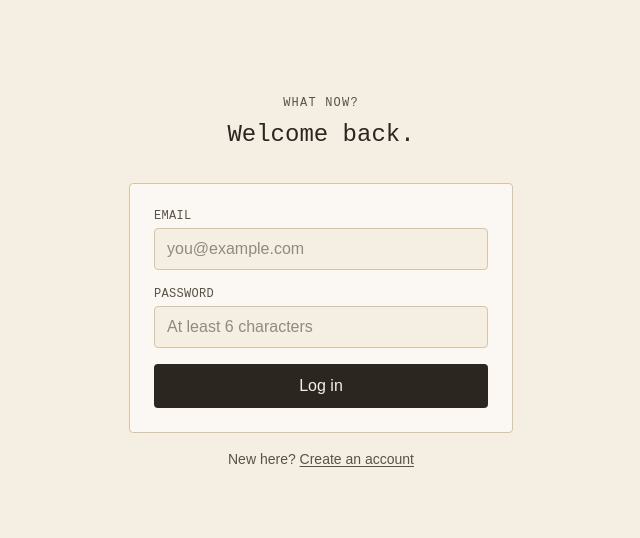
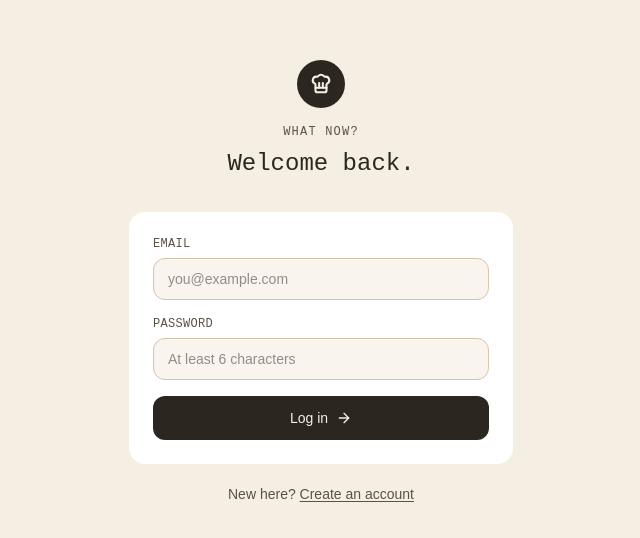
Before and after one commit to sattarmadiha6-del/what-now, a Next.js app: page /login in a window 1280 px wide. Shown: the part 118-656 px from the top of the page, without its empty margins (319-959 px from the left). Built offline with nearby package versions, Linux system fonts and the light colour scheme; no server answers.

Commit message:
Update page.js

```diff
--- a/src/app/login/page.js
+++ b/src/app/login/page.js
@@ -3,6 +3,7 @@
 import { useState } from "react";
 import { useRouter } from "next/navigation";
 import { createClient } from "@/lib/supabase/client";
+import { ChefHat, ArrowRight, Loader2 } from "lucide-react";
 
 export default function LoginPage() {
   const router = useRouter();
@@ -47,8 +48,11 @@ export default function LoginPage() {
 
   return (
     <main className="flex-1 flex items-center justify-center px-4 py-16">
-      <div className="w-full max-w-sm">
+      <div className="w-full max-w-sm animate-card-in">
         <div className="text-center mb-8">
+          <span className="inline-flex items-center justify-center w-12 h-12 rounded-full bg-ink text-cream mb-4">
+            <ChefHat size={22} strokeWidth={2.25} />
+          </span>
           <p className="font-meta text-xs tracking-widest uppercase text-ink-soft mb-2">
             What Now?
           </p>
@@ -59,10 +63,10 @@ export default function LoginPage() {
 
         <form
           onSubmit={handleSubmit}
-          className="bg-white/60 border border-clay rounded-sm p-6 space-y-4"
+          className="bg-white rounded-2xl card-shadow-lg p-6 space-y-4"
         >
           <div>
-            <label className="block font-meta text-xs uppercase tracking-wide text-ink-soft mb-1">
+            <label className="block font-meta text-xs uppercase tracking-wide text-ink-soft mb-1.5">
               Email
             </label>
             <input
@@ -70,12 +74,12 @@ export default function LoginPage() {
               required
               value={email}
               onChange={(e) => setEmail(e.target.value)}
-              className="w-full border border-clay bg-cream rounded-sm px-3 py-2 focus:outline-none focus:ring-2 focus:ring-sage"
+              className="w-full border border-clay bg-cream/60 rounded-xl px-3.5 py-2.5 text-sm focus:outline-none focus:ring-2 focus:ring-sage focus:border-sage transition-shadow"
               placeholder="you@example.com"
             />
           </div>
           <div>
-            <label className="block font-meta text-xs uppercase tracking-wide text-ink-soft mb-1">
+            <label className="block font-meta text-xs uppercase tracking-wide text-ink-soft mb-1.5">
               Password
             </label>
             <input
@@ -84,7 +88,7 @@ export default function LoginPage() {
               minLength={6}
               value={password}
               onChange={(e) => setPassword(e.target.value)}
-              className="w-full border border-clay bg-cream rounded-sm px-3 py-2 focus:outline-none focus:ring-2 focus:ring-sage"
+              className="w-full border border-clay bg-cream/60 rounded-xl px-3.5 py-2.5 text-sm focus:outline-none focus:ring-2 focus:ring-sage focus:border-sage transition-shadow"
               placeholder="At least 6 characters"
             />
           </div>
@@ -95,17 +99,20 @@ export default function LoginPage() {
           <button
             type="submit"
             disabled={loading}
-            className="w-full bg-ink text-cream rounded-sm py-2.5 font-medium hover:bg-ink-soft transition-colors disabled:opacity-50"
+            className="w-full flex items-center justify-center gap-2 bg-ink text-cream rounded-xl py-3 font-medium text-sm hover:bg-stamp transition-colors disabled:opacity-50"
           >
-            {loading
-              ? "One moment…"
-              : mode === "login"
-              ? "Log in"
-              : "Sign up"}
+            {loading ? (
+              <Loader2 size={16} className="animate-spin" />
+            ) : (
+              <>
+                {mode === "login" ? "Log in" : "Sign up"}
+                <ArrowRight size={16} />
+              </>
+            )}
           </button>
         </form>
 
-        <p className="text-center text-sm text-ink-soft mt-4">
+        <p className="text-center text-sm text-ink-soft mt-5">
           {mode === "login" ? "New here?" : "Already have an account?"}{" "}
           <button
             onClick={() => {
@@ -113,7 +120,7 @@ export default function LoginPage() {
               setError("");
               setInfo("");
             }}
-            className="underline underline-offset-2 hover:text-ink"
+            className="underline underline-offset-2 hover:text-stamp transition-colors"
           >
             {mode === "login" ? "Create an account" : "Log in"}
           </button>
```
